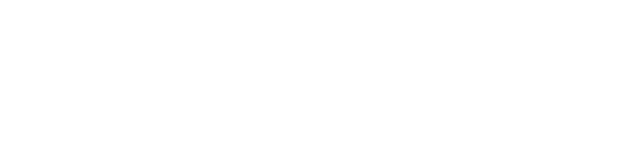
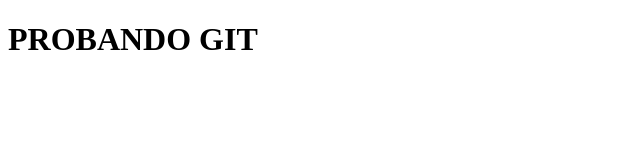
Before and after one commit to DiazAlvarran/MAQUETA_LOGIN_BOOTSTRAP, a plain HTML site: page index.html in a window 1280 px wide. Shown: the whole page, without its empty margins (0-640 px from the left). Drawn offline with Linux system fonts and the light colour scheme.

Commit message:
tercer commit

```diff
--- a/index.html
+++ b/index.html
@@ -4,6 +4,6 @@
 	<title>PRUEBA GIT</title>
 </head>
 <body>
-
+	<h1>PROBANDO GIT</h1>
 </body>
 </html>
```
